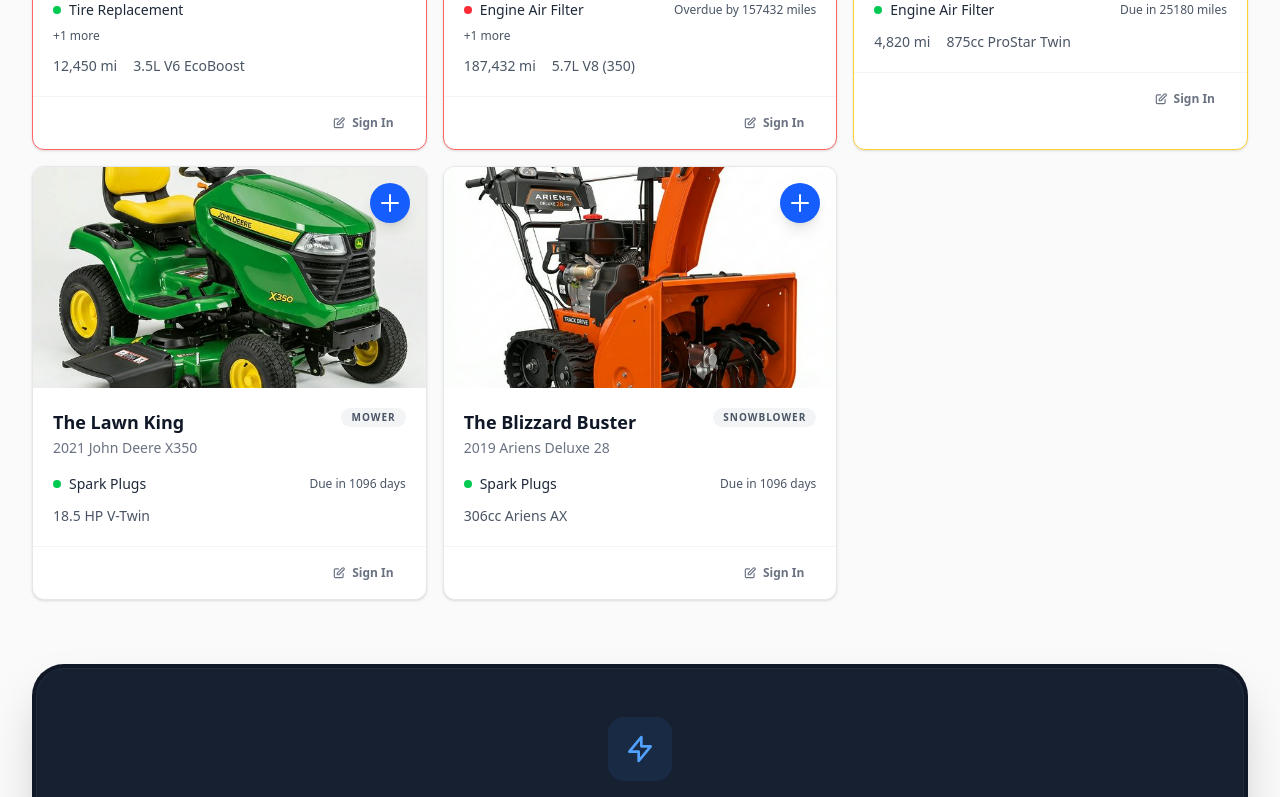
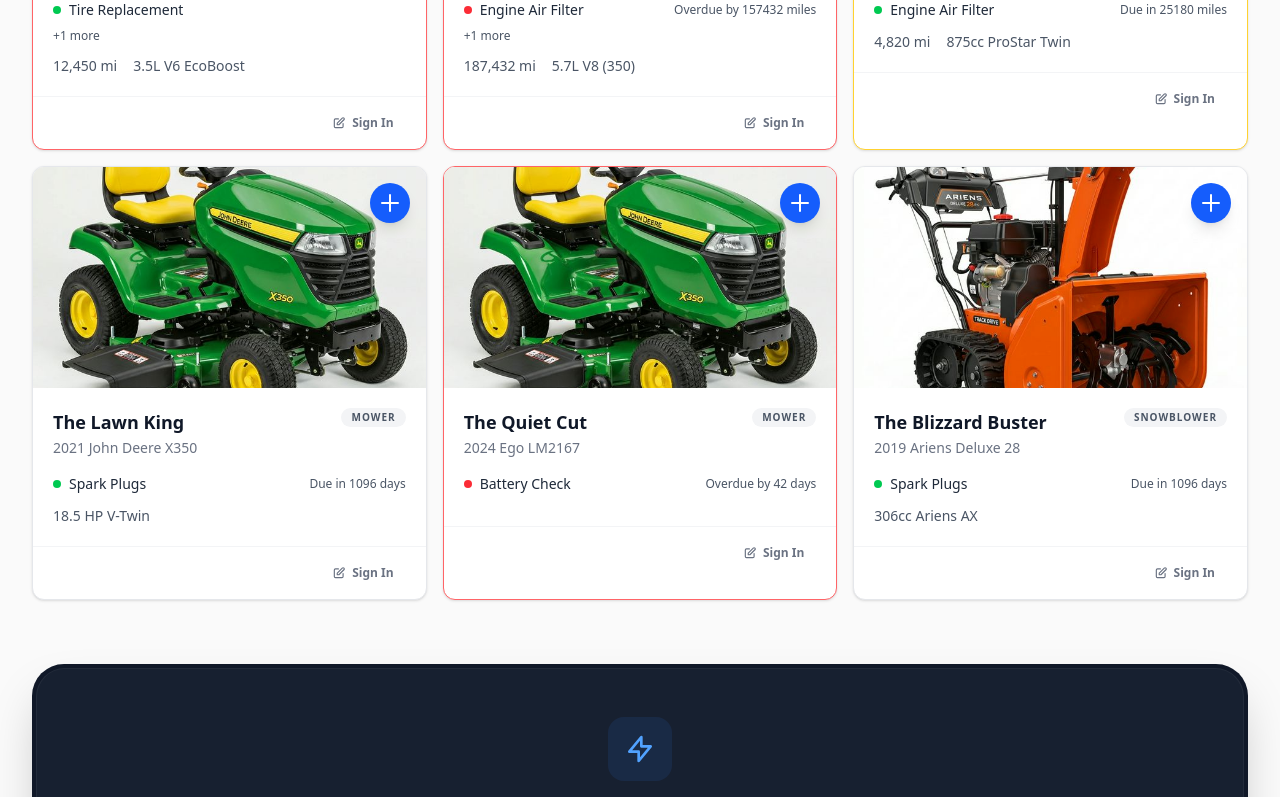
Before and after one commit to swantron/wrenchtron, a Next.js app: page /demo in a window 1280 px wide. Shown: the part 629-1426 px from the top of the page. Built offline with nearby package versions, Linux system fonts and the light colour scheme; no server answers.

Commit message:
update demo fleet

```diff
--- a/src/app/demo/page.tsx
+++ b/src/app/demo/page.tsx
@@ -63,14 +63,44 @@
 function getDemoActionItems(): ActionItem[] {
   const vehicles: Vehicle[] = demoVehicles.map((dv) => {
     const intervals: ServiceInterval[] = [];
+    const isElectric = dv.powertrain === "electric";
 
     if (dv.type === "mower") {
+      if (isElectric) {
+        intervals.push(
+          {
+            id: "demo-mower-e-battery",
+            name: "Battery Check",
+            type: "time",
+            timeIntervalMonths: 12,
+            targetMaintenanceType: "battery",
+            notes: "Check battery health and connections",
+          },
+          {
+            id: "demo-mower-e-blades",
+            name: "Blade Sharpening",
+            type: "seasonal",
+            season: "spring",
+            targetMaintenanceType: "blade_sharpening",
+            notes: "Sharpen or replace blades",
+          },
+          {
+            id: "demo-mower-e-inspection",
+            name: "Inspection",
+            type: "seasonal",
+            season: "spring",
+            targetMaintenanceType: "inspection",
+            notes: "Inspect deck, wheels, and electrical connections",
+          }
+        );
+      } else {
         intervals.push(
           {
             id: "demo-mower-oil",
             name: "Oil Change",
             type: "seasonal",
             season: "spring",
+            targetMaintenanceType: "oil_change",
             notes: "Annual oil change before mowing season",
           },
           {
@@ -78,6 +108,7 @@
             name: "Blade Sharpening",
             type: "seasonal",
             season: "spring",
+            targetMaintenanceType: "blade_sharpening",
             notes: "Sharpen or replace blades",
           },
           {
@@ -88,13 +119,42 @@
             notes: "Stabilize fuel, remove battery",
           }
         );
+      }
     } else if (dv.type === "snowblower") {
+      if (isElectric) {
+        intervals.push(
+          {
+            id: "demo-snow-e-battery",
+            name: "Battery Check",
+            type: "time",
+            timeIntervalMonths: 12,
+            targetMaintenanceType: "battery",
+            notes: "Check battery health and connections",
+          },
+          {
+            id: "demo-snow-e-auger",
+            name: "Auger/Belt Check",
+            type: "seasonal",
+            season: "fall",
+            notes: "Check auger, belts, and shear pins",
+          },
+          {
+            id: "demo-snow-e-inspection",
+            name: "Inspection",
+            type: "seasonal",
+            season: "fall",
+            targetMaintenanceType: "inspection",
+            notes: "Inspect auger, chute, and electrical connections",
+          }
+        );
+      } else {
         intervals.push(
           {
             id: "demo-snow-oil",
             name: "Oil Change",
             type: "seasonal",
             season: "fall",
+            targetMaintenanceType: "oil_change",
             notes: "Annual oil change before winter",
           },
           {
@@ -112,6 +172,7 @@
             notes: "Stabilize fuel, drain carb",
           }
         );
+      }
     } else {
       intervals.push(
         {
@@ -153,7 +214,7 @@
       );
     }
 
-    if (dv.type === "mower" || dv.type === "snowblower") {
+    if ((dv.type === "mower" || dv.type === "snowblower") && !isElectric) {
       intervals.push({
         id: `demo-${dv.id}-plugs`,
         name: "Spark Plugs",
@@ -168,6 +229,7 @@
       id: dv.id,
       name: dv.name,
       type: dv.type,
+      powertrain: dv.powertrain,
       year: dv.year,
       make: dv.make,
       model: dv.model,
@@ -178,6 +240,7 @@
       updatedAt: Timestamp.now(),
       serviceIntervals: intervals,
       estimatedAnnualMileage: dv.estimatedAnnualMileage,
+      photoPath: dv.image,
     };
   });
 
--- a/src/components/vehicles/VehicleForm.tsx
+++ b/src/components/vehicles/VehicleForm.tsx
@@ -38,6 +38,29 @@
 
 /** Equipment types (mower, snowblower) only support Gas or Electric — no Hybrid. */
 const EQUIPMENT_TYPES: VehicleType[] = ["mower", "snowblower"];
+
+/** Trim placeholder hints per type — helps users know what to enter. */
+const TRIM_PLACEHOLDERS: Partial<Record<VehicleType, string>> = {
+  auto: "e.g. XSE, Limited",
+  motorcycle: "e.g. Touring",
+  atv: "e.g. 4-Seater, EPS",
+  utv: "e.g. 4-Seater, Premium",
+  mower: "e.g. 42\" Deck, 52\" cut",
+  snowblower: "e.g. 28\", SHO",
+  boat: "e.g. Outboard, I/O",
+};
+
+/** Make/Model placeholders for equipment — less car-centric. */
+const MAKE_PLACEHOLDERS: Partial<Record<VehicleType, string>> = {
+  mower: "e.g. Ego, John Deere",
+  snowblower: "e.g. Ariens, Toro",
+  boat: "e.g. Yamaha, Mercury",
+};
+const MODEL_PLACEHOLDERS: Partial<Record<VehicleType, string>> = {
+  mower: "e.g. LM2167, X350",
+  snowblower: "e.g. Deluxe 28, Storm",
+  boat: "e.g. 115 HP, 9.9",
+};
 
 interface VehicleFormProps {
   vehicle?: Vehicle;
@@ -103,6 +126,10 @@
     // Equipment doesn't have hybrid — reset to gas if currently hybrid
     if (EQUIPMENT_TYPES.includes(newType) && powertrain === "hybrid") {
       setPowertrain("gas");
+    }
+    // Other type doesn't use Trim
+    if (newType === "other") {
+      setTrim("");
     }
   }, [powertrain]);
 
@@ -355,7 +382,7 @@
             type="text"
             value={make}
             onChange={(e) => setMake(e.target.value)}
-            placeholder="e.g. Toyota"
+            placeholder={MAKE_PLACEHOLDERS[type] ?? "e.g. Toyota"}
             className="mt-1 block w-full rounded-md border border-gray-300 bg-white px-3 py-2 text-sm shadow-sm focus:border-blue-500 focus:outline-none focus:ring-1 focus:ring-blue-500 dark:border-gray-600 dark:bg-gray-800 dark:text-white"
             required
           />
@@ -371,13 +398,14 @@
             type="text"
             value={model}
             onChange={(e) => setModel(e.target.value)}
-            placeholder="e.g. Camry"
+            placeholder={MODEL_PLACEHOLDERS[type] ?? "e.g. Camry"}
             className="mt-1 block w-full rounded-md border border-gray-300 bg-white px-3 py-2 text-sm shadow-sm focus:border-blue-500 focus:outline-none focus:ring-1 focus:ring-blue-500 dark:border-gray-600 dark:bg-gray-800 dark:text-white"
             required
           />
           {fieldErrors.model && <p className="mt-1 text-xs text-red-600">{fieldErrors.model}</p>}
         </div>
 
+        {type !== "other" && (
           <div>
             <label htmlFor="vf-trim" className="block text-sm font-medium text-gray-700 dark:text-gray-300">
               Trim
@@ -387,10 +415,11 @@
               type="text"
               value={trim}
               onChange={(e) => setTrim(e.target.value)}
-            placeholder="e.g. XSE"
+              placeholder={TRIM_PLACEHOLDERS[type] ?? "e.g. Optional variant"}
               className="mt-1 block w-full rounded-md border border-gray-300 bg-white px-3 py-2 text-sm shadow-sm focus:border-blue-500 focus:outline-none focus:ring-1 focus:ring-blue-500 dark:border-gray-600 dark:bg-gray-800 dark:text-white"
             />
           </div>
+        )}
 
         {tracksMileage(type) && (
           <div>
--- a/src/data/demoData.ts
+++ b/src/data/demoData.ts
@@ -33,6 +33,7 @@
     id: "f150",
     name: "The Tremor",
     type: "auto",
+    powertrain: "gas",
     year: 2023,
     make: "Ford",
     model: "F-150",
@@ -48,6 +49,7 @@
     id: "yukon",
     name: "The Yukon",
     type: "auto",
+    powertrain: "gas",
     year: 1996,
     make: "GMC",
     model: "Yukon",
@@ -63,6 +65,7 @@
     id: "rzr",
     name: "The RZR",
     type: "atv",
+    powertrain: "gas",
     year: 2017,
     make: "Polaris",
     model: "RZR 900",
@@ -78,6 +81,7 @@
     id: "mower",
     name: "The Lawn King",
     type: "mower",
+    powertrain: "gas",
     year: 2021,
     make: "John Deere",
     model: "X350",
@@ -89,9 +93,22 @@
     image: "/images/demo/mower.jpg",
   },
   {
+    id: "mower-e",
+    name: "The Quiet Cut",
+    type: "mower",
+    powertrain: "electric",
+    year: 2024,
+    make: "Ego",
+    model: "LM2167",
+    trim: '21" Deck',
+    currentMileage: 999999,
+    image: "/images/demo/mower.jpg",
+  },
+  {
     id: "snowblower",
     name: "The Blizzard Buster",
     type: "snowblower",
+    powertrain: "gas",
     year: 2019,
     make: "Ariens",
     model: "Deluxe 28",
@@ -213,6 +230,28 @@
       },
     },
   ],
+  "mower-e": [
+    {
+      id: "me1",
+      maintenanceType: "blade_sharpening",
+      date: "2025-04-12",
+      mileage: 0,
+      cost: 0,
+      shop: "Home / Garage",
+      notes: "Sharpened blades before first mow of season.",
+      details: {},
+    },
+    {
+      id: "me2",
+      maintenanceType: "battery",
+      date: "2025-01-15",
+      mileage: 0,
+      cost: 0,
+      shop: "Home / Garage",
+      notes: "Battery health check. All cells balanced.",
+      details: {},
+    },
+  ],
   snowblower: [
     {
       id: "s1",
```
Lines whose indentation alone changed are shown as unchanged.
